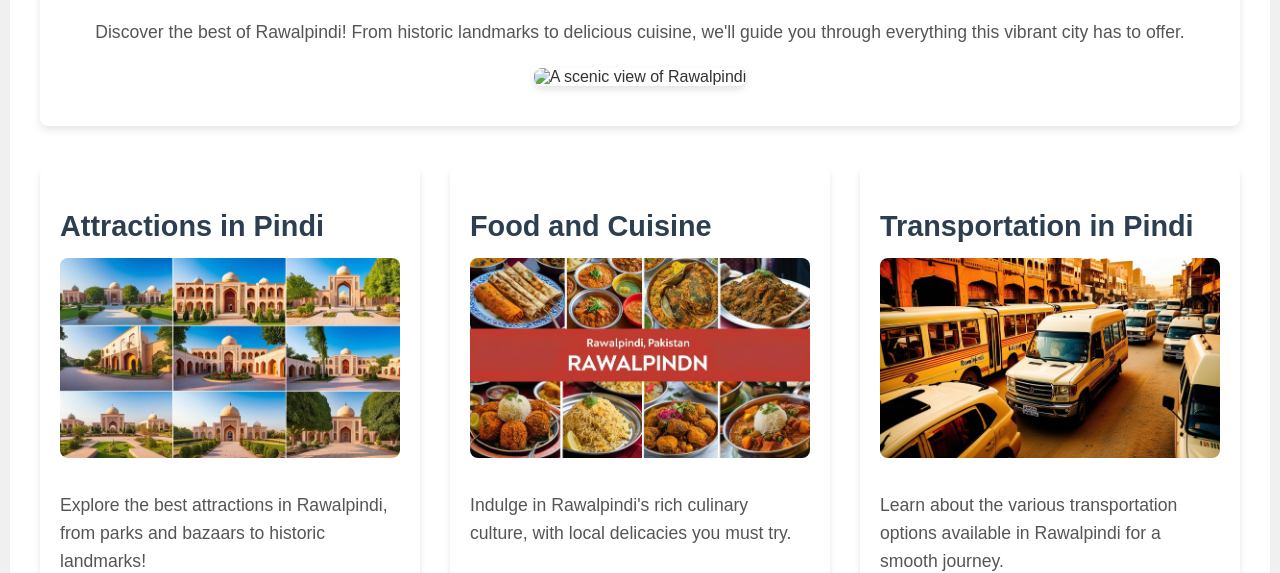
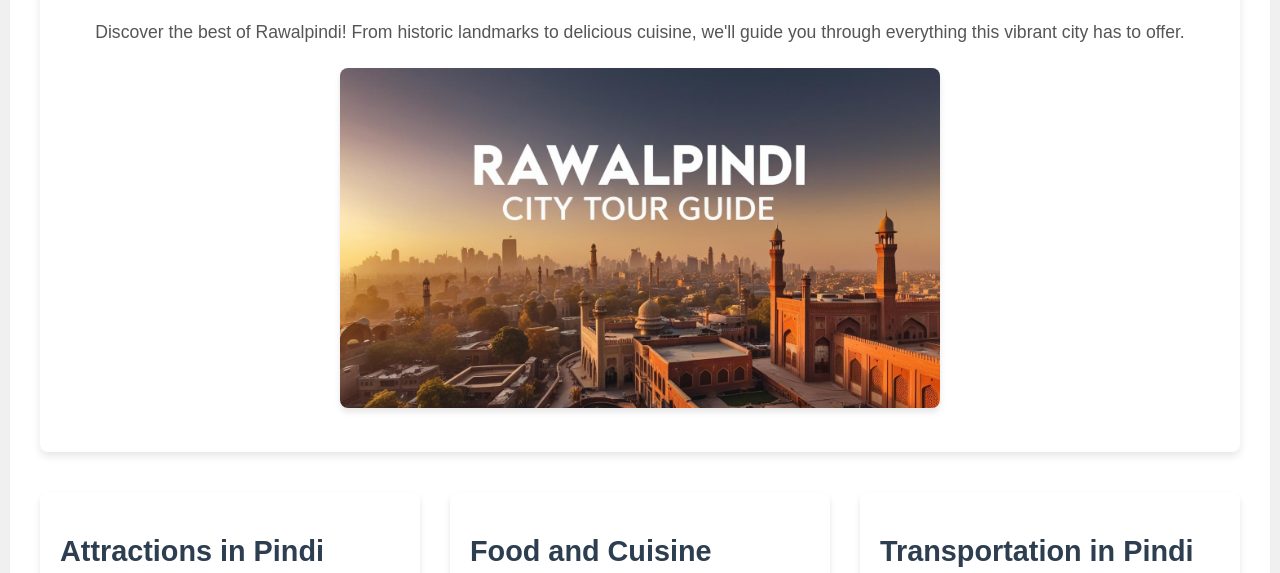
Before and after one commit to KasifKhan46/Rawal-Guide, a plain HTML site: page index.html in a window 1280 px wide. Shown: the part 249-822 px from the top of the page. Drawn offline with Linux system fonts and the light colour scheme.

Commit message:
Update index.html

```diff
--- a/index.html
+++ b/index.html
@@ -219,7 +219,7 @@
         Discover the best of Rawalpindi! From historic landmarks to delicious cuisine,
         we'll guide you through everything this vibrant city has to offer.
       </p>
-      <img src="Css/hero.jpg" alt="A scenic view of Rawalpindi">
+      <img src="hero.jpg" alt="A scenic view of Rawalpindi">
     </div>
 
     <!-- Blog Section -->
```
